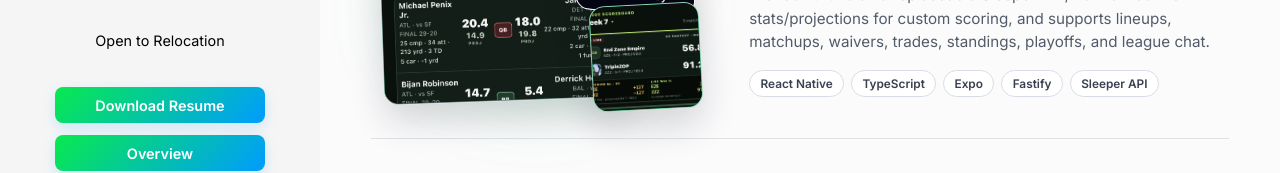
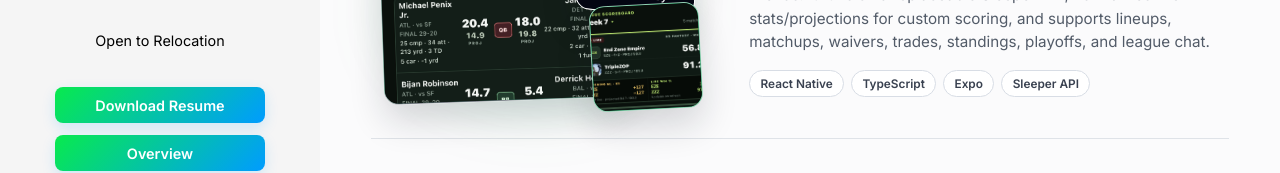
Before and after one commit to alexko22/portfolio-page, a React (Vite) app: page /projects in a window 1280 px wide. Shown: the part 689-862 px from the top of the page. Built offline with nearby package versions, Linux system fonts and the light colour scheme.

Commit message:
Update KS Fantasy technology tags

```diff
--- a/src/pages/Projects.tsx
+++ b/src/pages/Projects.tsx
@@ -51,7 +51,7 @@ const projects: Project[] = [
         titleColor: "#078a4f",
         description:
             "Actively developing a fantasy football mobile app for use with my friends! It runs on a replaceable Sleeper API, normalizes live stats/projections for custom scoring, and supports lineups, matchups, waivers, trades, standings, playoffs, and league chat.",
-        technologies: ["React Native", "TypeScript", "Expo", "Fastify", "Sleeper API"],
+        technologies: ["React Native", "TypeScript", "Expo", "Sleeper API"],
         images: {
             main: "/project-images/fantasy1.png",
             topRight: "/project-images/fantasy2.png",
```
